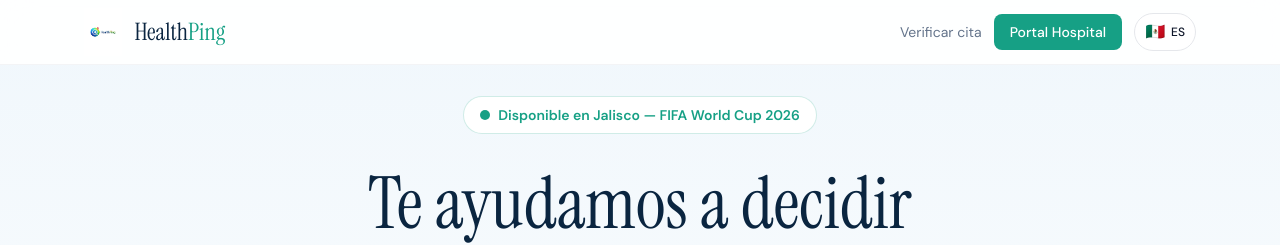
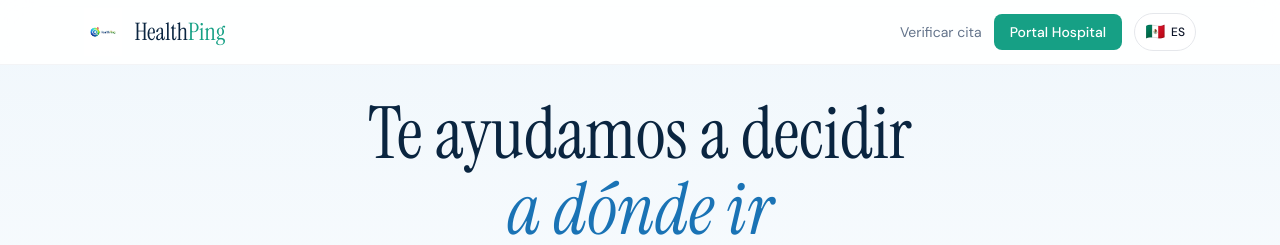
Before and after one commit to Gaelite/HealthPing, a Next.js app: page / in a window 1280 px wide. Shown: the top 245 px of the page. Built offline with nearby package versions, Linux system fonts and the light colour scheme.

Commit message:
feat: Remove prefer not to say option and FIFA badge

```diff
--- a/src/features/home/HeroSection.tsx
+++ b/src/features/home/HeroSection.tsx
@@ -14,9 +14,6 @@ export function HeroSection({ onFeelSick, onCompare, onSurgery }: HeroProps) {
     <section className="pt-24 pb-12 px-5 bg-gradient-to-b from-hp-blue-pale to-white">
       <div className="max-w-6xl mx-auto text-center flex flex-col items-center">
         <div className="max-w-2xl">
-          <div className="inline-flex items-center gap-2 bg-white border border-hp-green/20 text-hp-green text-sm font-semibold px-4 py-2 rounded-full mb-8">
-            <span className="w-2.5 h-2.5 rounded-full bg-hp-green animate-pulse-ring" />{t.badge}
-          </div>
           <h1 className="font-[family-name:var(--font-display)] text-5xl sm:text-7xl leading-[1.05] text-hp-navy mb-6">
             {t.h1a}<br /><span className="italic text-hp-blue">{t.h1b}</span>
           </h1>
--- a/src/features/symptoms/SymptomForm.tsx
+++ b/src/features/symptoms/SymptomForm.tsx
@@ -78,7 +78,7 @@ export function SymptomForm({ zone, setZone, pain, setPain, extra, setExtra, sin
           <div>
             <p className="text-sm font-semibold text-hp-dark mb-3">{t.sex}</p>
             <div className="flex gap-1.5">
-              {([["male", t.male], ["female", t.female], ["na", t.noSay]] as [string, string][]).map(([v, l]) => (
+              {([["male", t.male], ["female", t.female]] as [string, string][]).map(([v, l]) => (
                 <button key={v} onClick={() => setSex(v)} className={`flex-1 text-[11px] px-1 py-3 rounded-xl border-2 font-medium ${sex === v ? "border-hp-green bg-hp-green-light text-hp-green-dark" : "border-gray-200 bg-white text-hp-gray"}`}>{l}</button>
               ))}
             </div>
--- a/src/i18n/en.ts
+++ b/src/i18n/en.ts
@@ -1,7 +1,6 @@
 import type { Translations } from "./types";
 
 export const en: Translations = {
-  badge: "Available in Jalisco — FIFA World Cup 2026",
   h1a: "We help you decide", h1b: "where to go",
   sub: "Compare hospitals, check costs and track your bill while you get treated. No sign-up, no surprises.",
   cta1: "I feel sick", cta2: "Compare hospitals", cta3: "Quote surgery",
--- a/src/i18n/es.ts
+++ b/src/i18n/es.ts
@@ -1,7 +1,6 @@
 import type { Translations } from "./types";
 
 export const es: Translations = {
-  badge: "Disponible en Jalisco — FIFA World Cup 2026",
   h1a: "Te ayudamos a decidir", h1b: "a dónde ir",
   sub: "Compara hospitales, revisa costos y da seguimiento a tu cuenta mientras te atienden. Sin registro, sin sorpresas.",
   cta1: "Me siento mal", cta2: "Comparar hospitales", cta3: "Cotizar cirugía",
--- a/src/i18n/types.ts
+++ b/src/i18n/types.ts
@@ -1,7 +1,6 @@
 export type Lang = "es" | "en";
 
 export interface Translations {
-  badge: string;
   h1a: string; h1b: string;
   sub: string;
   cta1: string; cta2: string; cta3: string;
```
Also changed, not shown: 1 other file (tests, documents, lock files or other folders).
